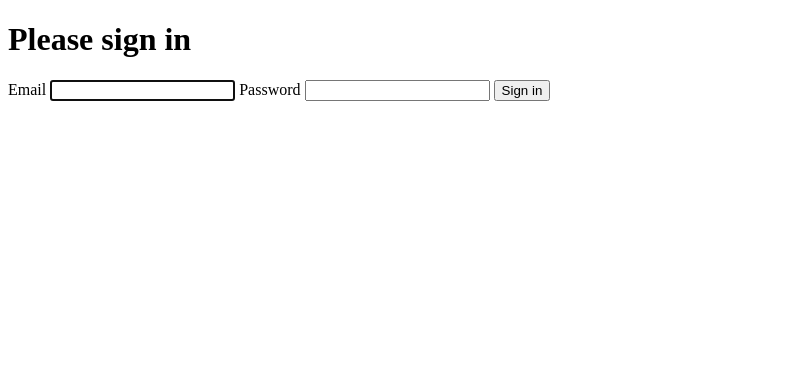
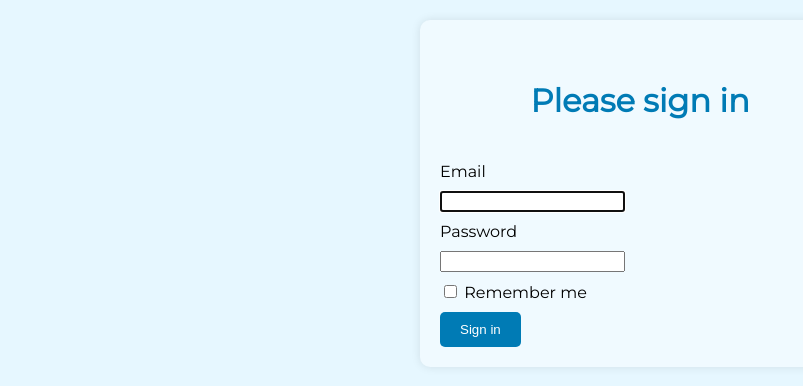
Before and after one commit to Turbotard/Symfony-Project, a Symfony app: template templates/security/login.html.twig in a window 1280 px wide. Shown: the top 386 px of the page, without its empty margins (0-803 px from the left). Run offline with Twig, Linux system fonts and the light colour scheme; the template is opened without the code that fills it, so the values that code supplies are empty; some libraries are stand-ins or nearby versions.

Commit message:
update style

```diff
--- a/templates/home/index.html.twig
+++ b/templates/home/index.html.twig
@@ -179,7 +179,7 @@ $
         <label for="menu">Menu</label>
         <ul class="menu">
             <li>
-                <a href="/users">
+                <a href="/login">
                     <img src="{{ asset('assets/register.png') }}" width="90%">
 
                     <span>Se connecter</span>
--- a/templates/security/login.html.twig
+++ b/templates/security/login.html.twig
@@ -1,6 +1,77 @@
 {% extends 'base.html.twig' %}
 
 {% block title %}Log in!{% endblock %}
+
+{% block stylesheets %}
+    {{ parent() }}
+    <link href="https://fonts.googleapis.com/css?family=Montserrat" rel="stylesheet">
+    <style>
+        body {
+            background-color: #e6f7ff;
+            font-family: Montserrat, sans-serif;
+        }
+
+        h1 {
+            text-align: center;
+            color: #007bb5;
+            padding: 20px 0;
+        }
+
+        form {
+            width: 90%;
+            max-width: 400px;
+            margin: 20px auto;
+            background-color: #f0faff;
+            padding: 20px;
+            border-radius: 10px;
+            box-shadow: 0px 0px 10px rgba(0, 0, 0, 0.1);
+        }
+
+        .form-control,
+        label {
+            display: block; /* Ceci assure que les éléments prennent toute la largeur et sont empilés verticalement */
+            margin-bottom: 10px; /* Ceci crée un espacement entre eux */
+        }
+
+        .alert-danger {
+            color: #a94442;
+            background-color: #f2dede;
+            border-color: #ebccd1;
+            padding: 10px;
+            border-radius: 5px;
+        }
+
+        a {
+            color: #007bb5;
+            text-decoration: none;
+            margin: 0 10px;
+            padding: 5px 10px;
+            background-color: #e6f7ff;
+            border: 1px solid #007bb5;
+            border-radius: 5px;
+            transition: background-color 0.3s, color 0.3s;
+        }
+
+        a:hover {
+            background-color: #007bb5;
+            color: #ffffff;
+        }
+
+        button.btn-primary {
+            background-color: #007bb5;
+            border: none;
+            padding: 10px 20px;
+            border-radius: 5px;
+            color: #ffffff;
+            transition: background-color 0.3s;
+        }
+
+        button.btn-primary:hover {
+            background-color: #005993;
+        }
+
+    </style>
+{% endblock %}
 
 {% block body %}
     <form method="post">
@@ -23,17 +94,11 @@
         <input type="hidden" name="_csrf_token"
                value="{{ csrf_token('authenticate') }}"
         >
-
-        {#
-            Uncomment this section and add a remember_me option below your firewall to activate remember me functionality.
-            See https://symfony.com/doc/current/security/remember_me.html
-
-            <div class="checkbox mb-3">
-                <label>
-                    <input type="checkbox" name="_remember_me"> Remember me
-                </label>
-            </div>
-        #}
+        <div class="checkbox mb-3">
+            <label>
+                <input type="checkbox" name="_remember_me"> Remember me
+            </label>
+        </div>
 
         <button class="btn btn-lg btn-primary" type="submit">
             Sign in
```
